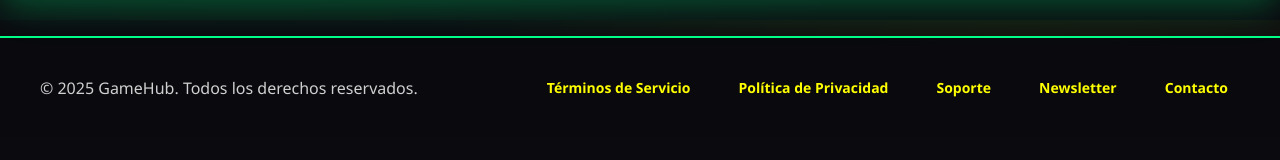
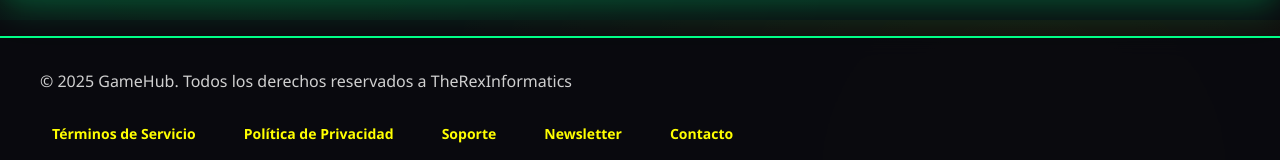
Before and after one commit to TheRexInformatics/gamehub-fullstack, a React (Vite) app in the folder proyecto-frontend/: page /admin/games in a window 1280 px wide. Shown: the part 780-940 px from the top of the page. Before the commit the page ends 917 px from the top, so only its background shows below. Built offline with nearby package versions, Linux system fonts and the light colour scheme; no server answers.

Commit message:
Mini Actualizacion

```diff
--- a/proyecto-frontend/src/components/Footer.jsx
+++ b/proyecto-frontend/src/components/Footer.jsx
@@ -6,7 +6,7 @@ function Footer() {
     <footer className="footer">
       <div className="footer-content">
         {/* El símbolo de copyright funciona igual en JSX */}
-        <p>&copy; 2025 GameHub. Todos los derechos reservados.</p>
+        <p>&copy; 2025 GameHub. Todos los derechos reservados a TheRexInformatics</p>
         <div className="footer-links">
           <a href="#">Términos de Servicio</a>
           <a href="#">Política de Privacidad</a>
```
